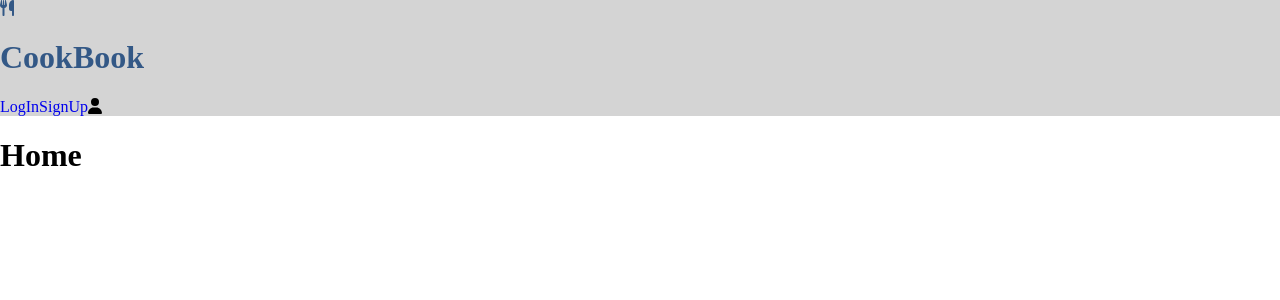
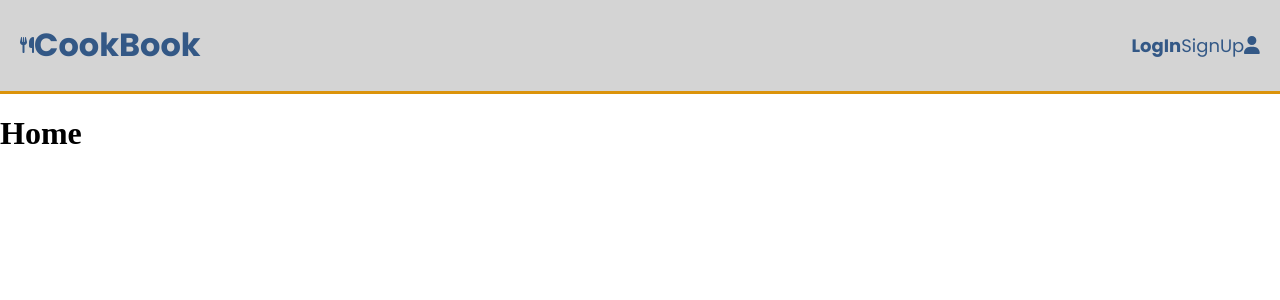
Before and after one commit to chrism-la/Cooked, a React (Create React App) app in the folder client/: page / in a window 1280 px wide. Shown: the top 300 px of the page. Built offline with nearby package versions, Linux system fonts and the light colour scheme.

Commit message:
installed google font api

```diff
--- a/client/public/index.html
+++ b/client/public/index.html
@@ -6,6 +6,9 @@
   <meta name="viewport" content="width=device-width, initial-scale=1" />
   <meta name="theme-color" content="#000000" />
   <meta name="description" content="Web site created using create-react-app" />
+  <link rel="preconnect" href="https://fonts.googleapis.com">
+  <link rel="preconnect" href="https://fonts.gstatic.com" crossorigin>
+  <link href="https://fonts.googleapis.com/css2?family=Poppins:wght@400;700&display=swap" rel="stylesheet">
   <title>Cooked</title>
 </head>
 
--- a/client/src/components/Navbar.js
+++ b/client/src/components/Navbar.js
@@ -12,9 +12,17 @@ export default function Navbar() {
                     <h1 className="title">CookBook</h1>
                 </Link>
             </div>
-            <div className="container 2">
-                <Link to="/">LogIn</Link>
-                <Link to="/">SignUp</Link>
+            <div className="container2">
+                <div>
+                    <Link className="login" to="/">
+                        LogIn
+                    </Link>
+                </div>
+                <div>
+                    <Link className="signup" to="/">
+                        SignUp
+                    </Link>
+                </div>
                 <FontAwesomeIcon icon={faUser} />
             </div>
         </header>
--- a/client/src/scss/Navbar.scss
+++ b/client/src/scss/Navbar.scss
@@ -1,10 +1,33 @@
 @import './variables';
+@import './mixins';
 
 header {
+    padding: 0 20px;
     background-color: $background-color;
+    display: flex;
+    justify-content: space-between;
+    border-bottom: 3px solid $primary-color;
 }
 
 .logo {
     color: $main-text-color;
-    text-decoration: none;
+    @include vertical-center;
+    @include bold-font;
 }
+
+.container2 {
+    color: $main-text-color;
+    @include vertical-center;
+    justify-content: space-between;
+    font-size: 18px;
+}
+
+.login {
+    color: $main-text-color;
+    @include bold-font;
+}
+
+.signup {
+    color: $main-text-color;
+    @include regular-font;
+}
--- /dev/null
+++ b/client/src/scss/_mixins.scss
@@ -0,0 +1,16 @@
+@mixin vertical-center {
+    display: flex;
+    align-items: center;
+}
+
+@mixin regular-font {
+    font-family: 'Poppins', sans-serif;
+    font-weight: 400;
+    font-style: normal;
+}
+
+@mixin bold-font {
+    font-family: 'Poppins', sans-serif;
+    font-weight: 700;
+    font-style: normal;
+}
--- a/client/src/scss/_variables.scss
+++ b/client/src/scss/_variables.scss
@@ -1,3 +1,4 @@
+// COLOR PALLETTE
 $primary-color: #db930b;
 $secondary-color: #0b67db;
 $main-text-color: #335886;
```
